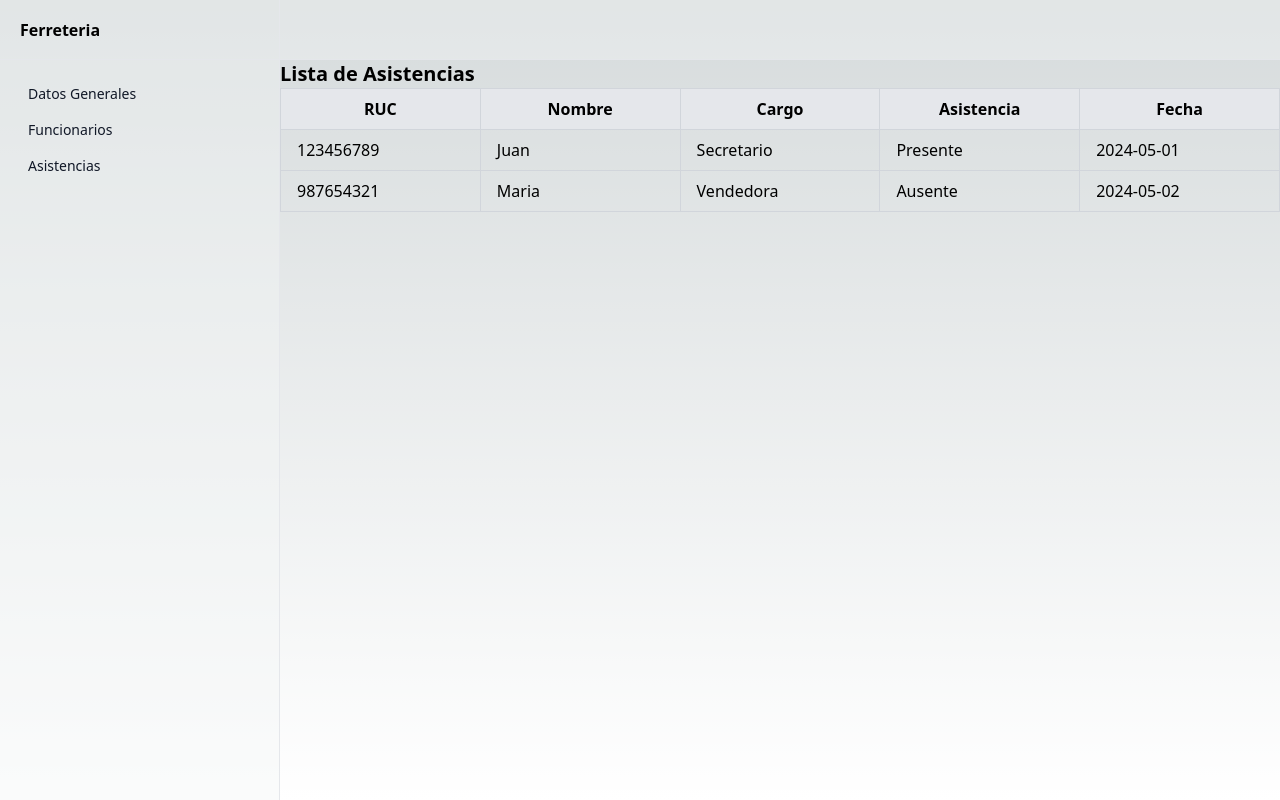
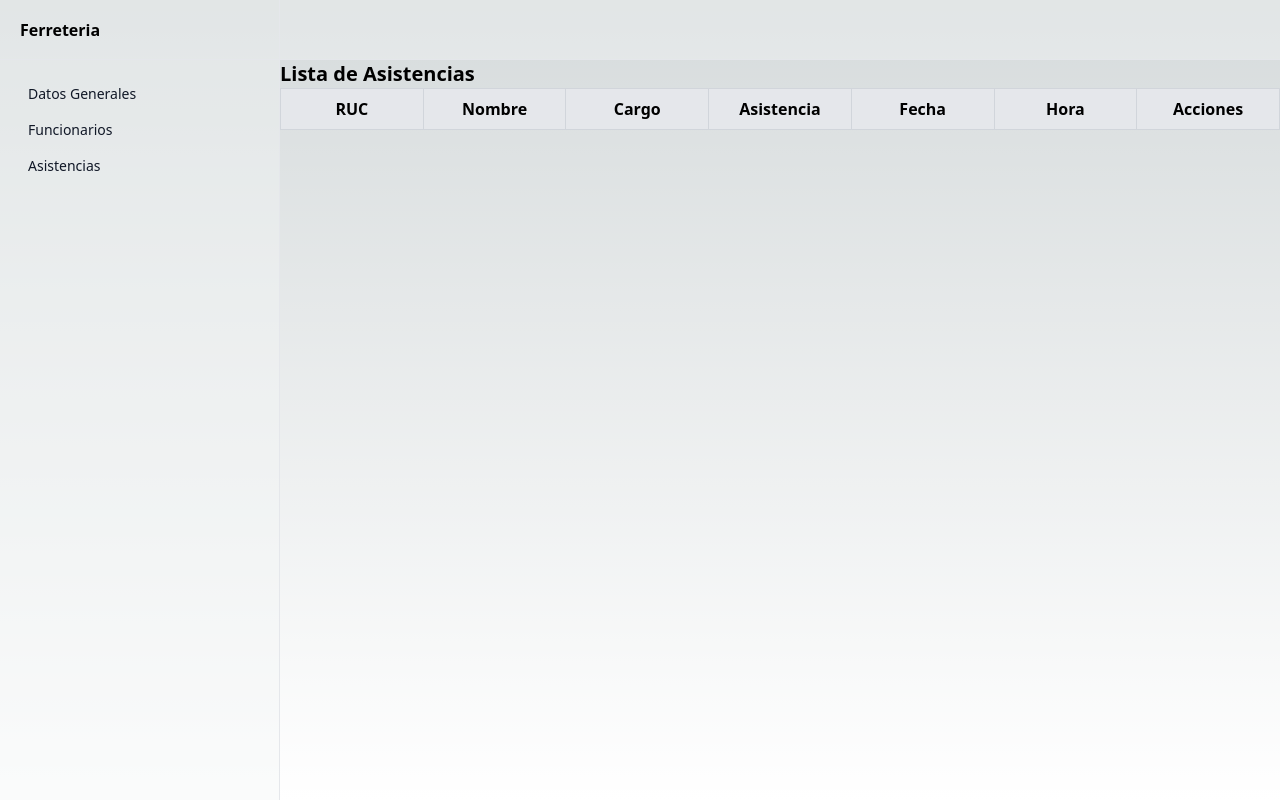
Before and after one commit to IvanSmir/Sistemas-de-Gestion, a Next.js app in the folder client/: page /listarAsistencias in a window 1280 px wide. Built offline with nearby package versions, Linux system fonts and the light colour scheme.

Commit message:
Uso de localStorage para probar guardar y eliminar

```diff
--- a/client/src/components/asistencias/Form.tsx
+++ b/client/src/components/asistencias/Form.tsx
@@ -1,5 +1,6 @@
 import React, { FormEvent, useState } from "react";
 import { useRouter } from 'next/router';
+
 interface FormValues {
   ruc: string;
   fechaEntrada: string;
@@ -8,7 +9,6 @@ interface FormValues {
 }
 
 export const Form: React.FC = () => {
-
   const router = useRouter();
 
   const [formData, setFormData] = useState<FormValues>({
@@ -20,10 +20,14 @@ export const Form: React.FC = () => {
 
   const handleSubmit = (e: FormEvent<HTMLFormElement>) => {
     e.preventDefault();
-    const { ruc, fechaEntrada, horaEntrada, observaciones } =
-      formData;
-    console.log(formData);
-    router.push('/listarAsistencias');
+    const asistencias = JSON.parse(localStorage.getItem('asistencias') || '[]');
+    const newAsistencia = {
+      id: asistencias.length + 1,
+      ...formData,
+      asistencia: "Presente",
+    };
+    localStorage.setItem('asistencias', JSON.stringify([...asistencias, newAsistencia]));
+    router.push('/listarAsistencias'); // Redirigir a la página de listarAsistencias
   };
 
   const handleChange = (
--- a/client/src/components/asistencias/List.tsx
+++ b/client/src/components/asistencias/List.tsx
@@ -1,4 +1,4 @@
-import React from "react";
+import React, { useEffect, useState } from "react";
 
 interface Asistencia {
   id: number;
@@ -6,15 +6,29 @@ interface Asistencia {
   nombre: string;
   cargo: string;
   asistencia: string;
-    fecha: string;
+  fechaEntrada: string;
+  horaEntrada: string;
 }
 
 export const List: React.FC = () => {
-    // Datos de prueba
-    const asistencias: Asistencia[] = [
-        { id: 1, ruc: "123456789", nombre: "Juan", cargo: "Secretario", asistencia: "Presente", fecha: "2024-05-01" },
-        { id: 2, ruc: "987654321", nombre: "Maria", cargo: "Vendedora", asistencia: "Ausente", fecha: "2024-05-02" },
-    ];
+  const [asistencias, setAsistencias] = useState<Asistencia[]>([]);
+
+  useEffect(() => {
+    const data = JSON.parse(localStorage.getItem('asistencias') || '[]');
+    setAsistencias(data);
+  }, []);
+
+  const handleDelete = (id: number) => {
+    const confirmed = window.confirm("¿Estás seguro de que deseas eliminar esta asistencia?");
+    if (confirmed) {
+      const updatedAsistencias = asistencias.filter(asistencia => asistencia.id !== id);
+      setAsistencias(updatedAsistencias);
+      localStorage.setItem('asistencias', JSON.stringify(updatedAsistencias));
+      console.log("Eliminar asistencia con ID:", id);
+    }
+  };
+  const handleEdit = (id:number) => {
+  };
 
   return (
     <div>
@@ -27,6 +41,8 @@ export const List: React.FC = () => {
             <th className="w-1/5 border border-gray-300 py-2 px-4">Cargo</th>
             <th className="w-1/5 border border-gray-300 py-2 px-4">Asistencia</th>
             <th className="w-1/5 border border-gray-300 py-2 px-4">Fecha</th>
+            <th className="w-1/5 border border-gray-300 py-2 px-4">Hora</th>
+            <th className="w-1/5 border border-gray-300 py-2 px-4">Acciones</th>
           </tr>
         </thead>
         <tbody>
@@ -36,7 +52,12 @@ export const List: React.FC = () => {
               <td className="border border-gray-300 py-2 px-4">{asistencia.nombre}</td>
               <td className="border border-gray-300 py-2 px-4">{asistencia.cargo}</td>
               <td className="border border-gray-300 py-2 px-4">{asistencia.asistencia}</td>
-                            <td className="border border-gray-300 py-2 px-4">{asistencia.fecha}</td>
+              <td className="border border-gray-300 py-2 px-4">{asistencia.fechaEntrada}</td>
+              <td className="border border-gray-300 py-2 px-4">{asistencia.horaEntrada}</td>
+              <td className="border border-gray-300 py-2 px-4">
+                <button onClick={() => handleEdit(asistencia.id)}>Editar</button>
+                <button onClick={() => handleDelete(asistencia.id)}>Eliminar</button>
+              </td> {/* Mostrar las acciones */}
             </tr>
           ))}
         </tbody>
```
Lines whose indentation alone changed are shown as unchanged.
